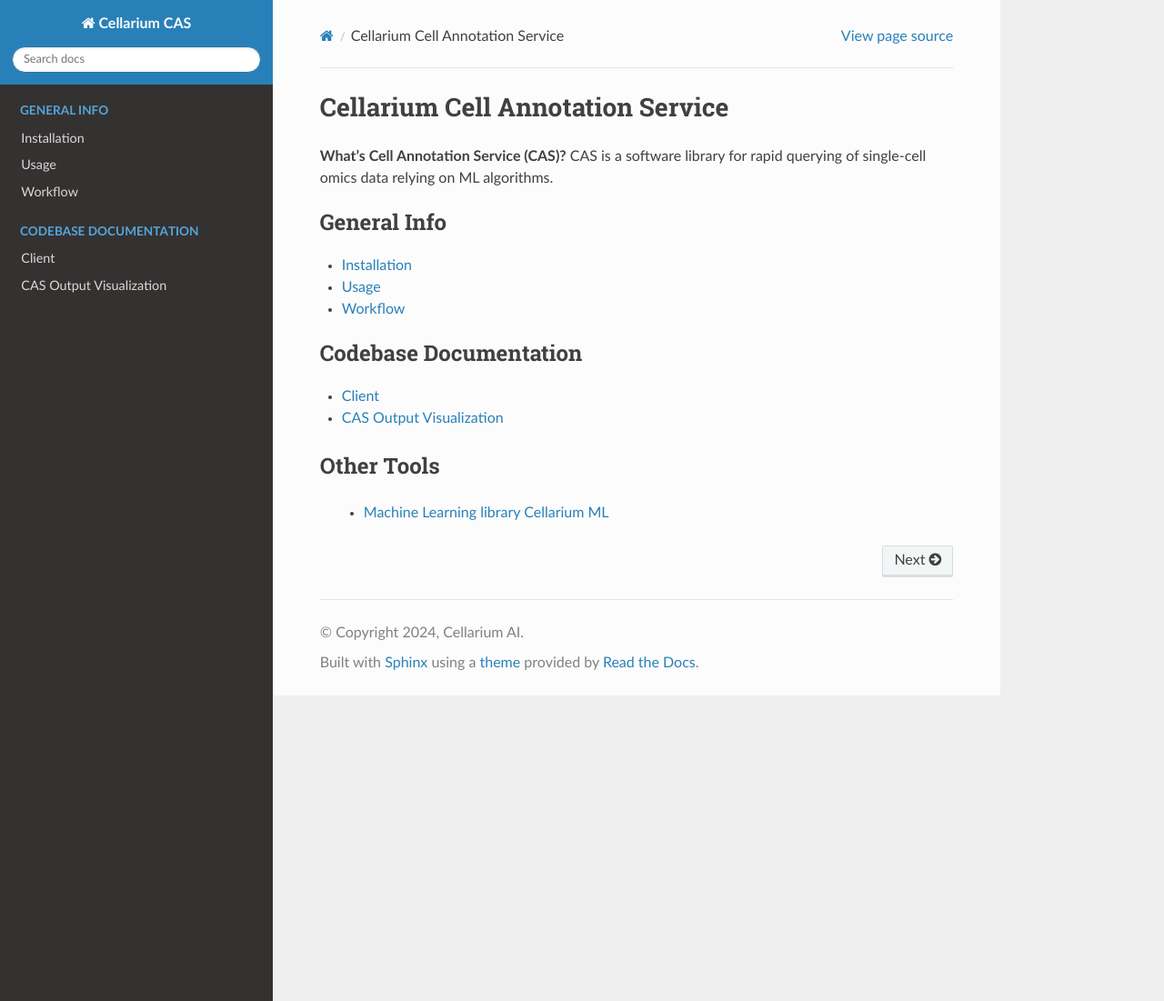
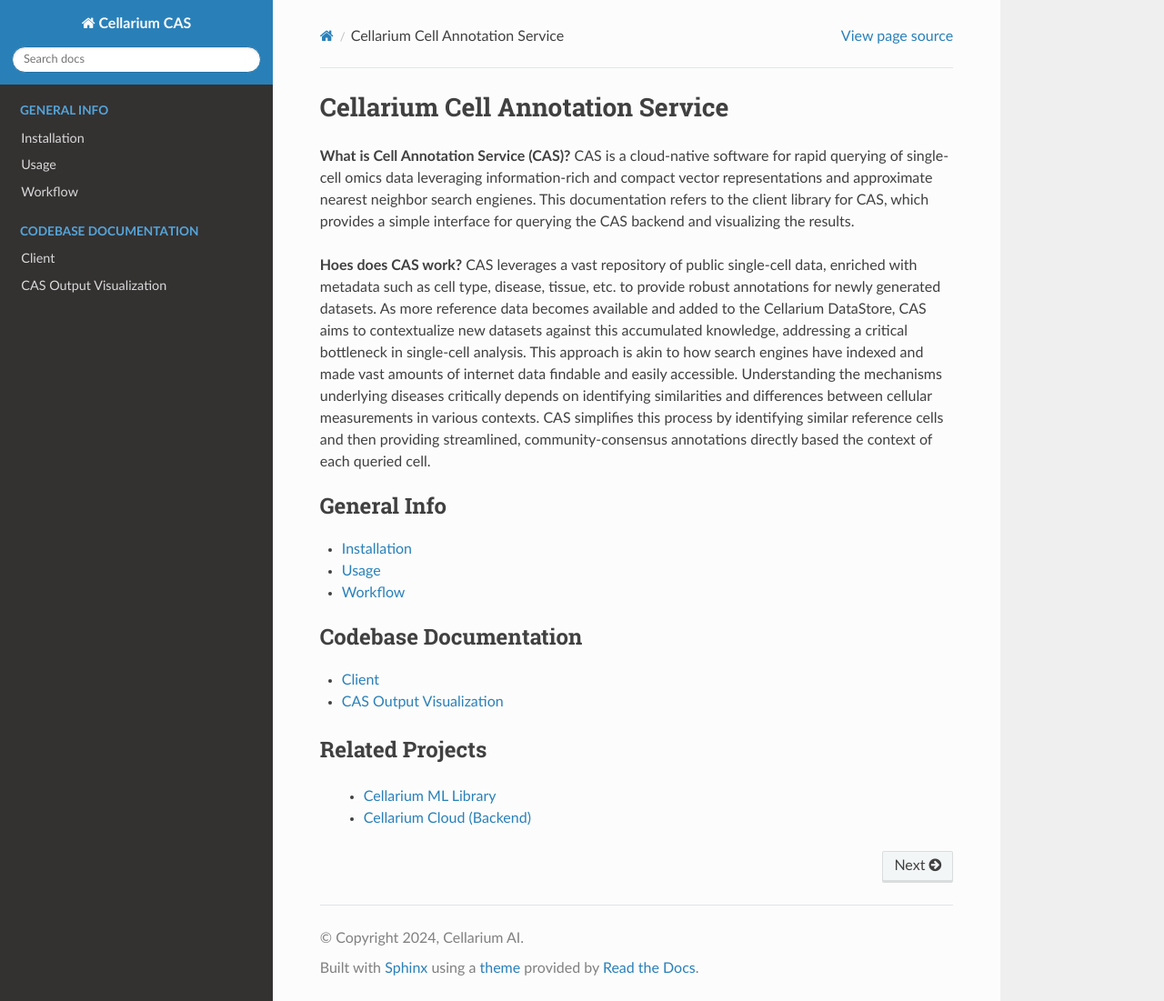
Before and after one commit to cellarium-ai/cellarium-cas, a Sphinx documentation site: the page built from docs/source/index.rst, in a window 1280 px wide and 1101 px high. Shown: the whole window at 91% size. Built offline with Sphinx 7.4.7 and the Read the Docs theme 2.0.0, drawn with Linux system fonts in a browser that asks for light colours; pages that are not in the unit, such as notebooks, are missing from menus; the version number could not be read and is left out.

Commit message:
docs update

```diff
--- a/docs/source/index.rst
+++ b/docs/source/index.rst
@@ -4,7 +4,9 @@
 Cellarium Cell Annotation Service
 #################################
 
-**What's Cell Annotation Service (CAS)?** CAS is a software library for rapid querying of single-cell omics data relying on ML algorithms.
+**What is Cell Annotation Service (CAS)?** CAS is a cloud-native software for rapid querying of single-cell omics data leveraging information-rich and compact vector representations and approximate nearest neighbor search engienes. This documentation refers to the client library for CAS, which provides a simple interface for querying the CAS backend and visualizing the results.
+
+**Hoes does CAS work?** CAS leverages a vast repository of public single-cell data, enriched with metadata such as cell type, disease, tissue, etc. to provide robust annotations for newly generated datasets. As more reference data becomes available and added to the Cellarium DataStore, CAS aims to contextualize new datasets against this accumulated knowledge, addressing a critical bottleneck in single-cell analysis. This approach is akin to how search engines have indexed and made vast amounts of internet data findable and easily accessible. Understanding the mechanisms underlying diseases critically depends on identifying similarities and differences between cellular measurements in various contexts. CAS simplifies this process by identifying similar reference cells and then providing streamlined, community-consensus annotations directly based the context of each queried cell.
 
 .. toctree::
    :maxdepth: 1
@@ -23,6 +25,7 @@
    automodules/visualization
 
 
-Other Tools
-===========
-    * `Machine Learning library Cellarium ML <https://cellarium-ai.github.io/cellarium-ml/index.html>`_
+Related Projects
+================
+    * `Cellarium ML Library <https://cellarium-ai.github.io/cellarium-ml/index.html>`_
+    * `Cellarium Cloud (Backend) <https://github.com/cellarium-ai/cellarium-cloud>`_
```
Also changed, not shown: README.md (+18 -26 lines), docs/source/modules/installation.rst (+10 -3 lines).
